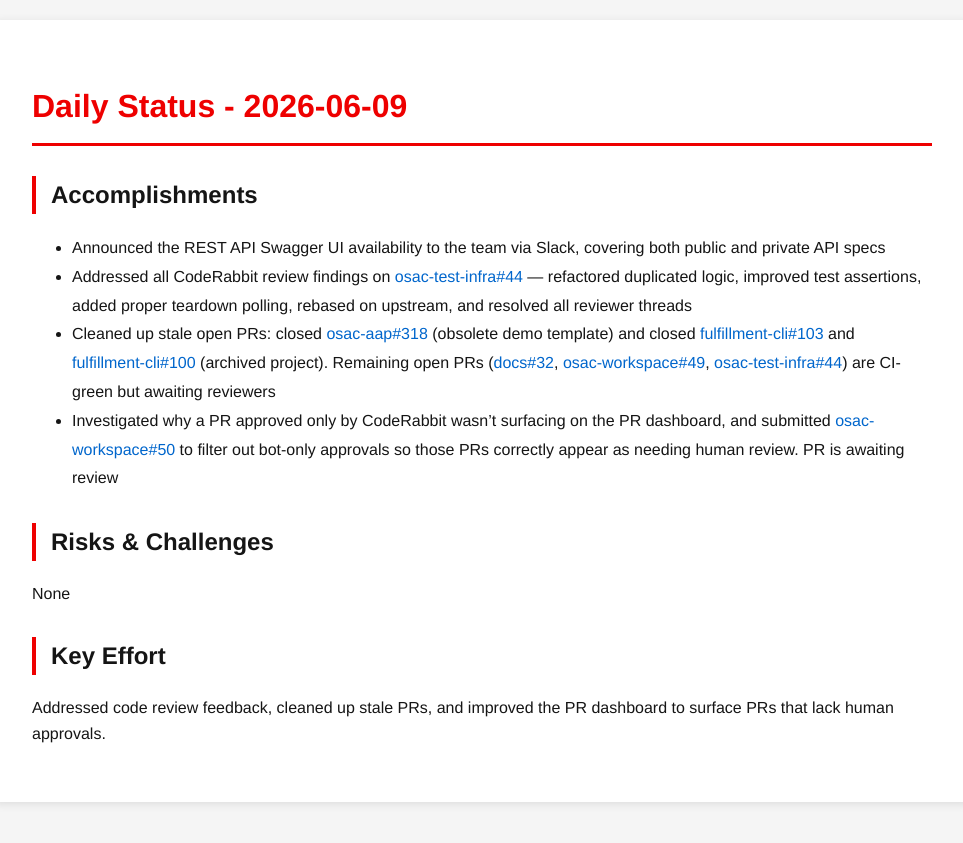
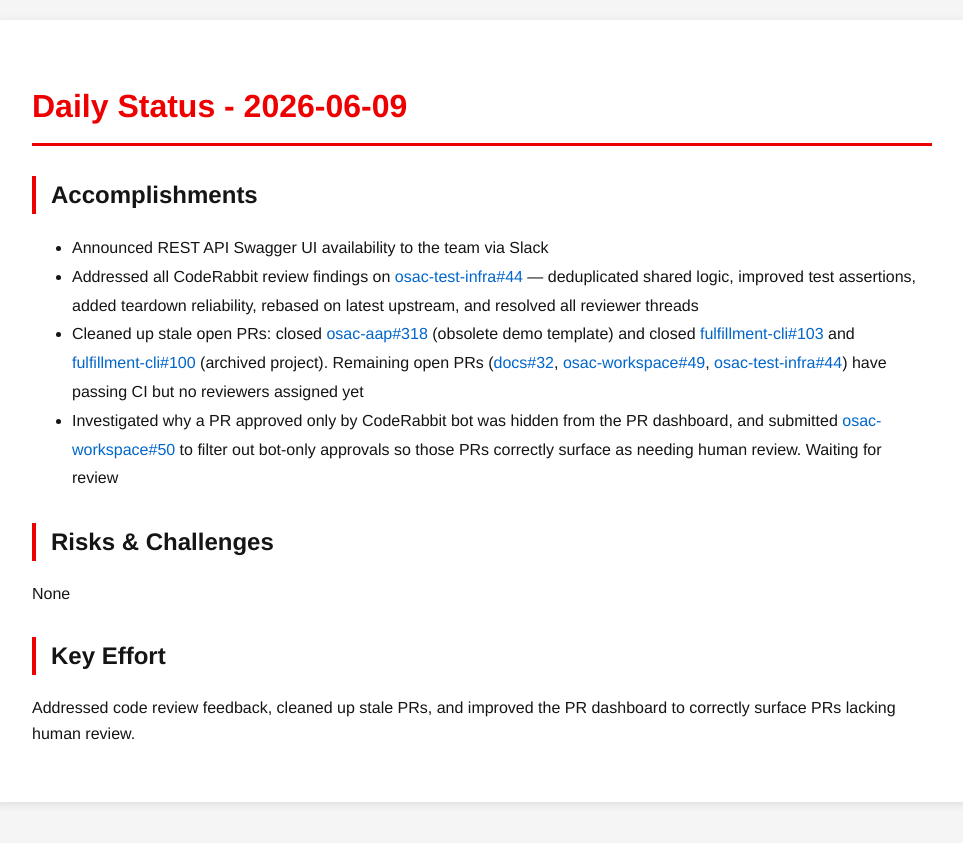
Before and after one commit to tzvatot/daily-status, a Jekyll site: the page built from 2026-06-09.md, in a window 1280 px wide. Shown: the top 843 px of the page, without its empty margins (158-1121 px from the left). Built offline with Jekyll 4.4.1, drawn with Linux system fonts in a browser that asks for light colours.

Commit message:
Daily status update - 2026-06-09

```diff
--- a/2026-06-09.md
+++ b/2026-06-09.md
@@ -7,13 +7,13 @@
 # Daily Status - 2026-06-09
 
 ## Accomplishments
-- Announced the REST API Swagger UI availability to the team via Slack, covering both public and private API specs
-- Addressed all CodeRabbit review findings on [osac-test-infra#44](https://github.com/osac-project/osac-test-infra/pull/44) — refactored duplicated logic, improved test assertions, added proper teardown polling, rebased on upstream, and resolved all reviewer threads
-- Cleaned up stale open PRs: closed [osac-aap#318](https://github.com/osac-project/osac-aap/pull/318) (obsolete demo template) and closed [fulfillment-cli#103](https://github.com/osac-project/fulfillment-cli/pull/103) and [fulfillment-cli#100](https://github.com/osac-project/fulfillment-cli/pull/100) (archived project). Remaining open PRs ([docs#32](https://github.com/osac-project/docs/pull/32), [osac-workspace#49](https://github.com/osac-project/osac-workspace/pull/49), [osac-test-infra#44](https://github.com/osac-project/osac-test-infra/pull/44)) are CI-green but awaiting reviewers
-- Investigated why a PR approved only by CodeRabbit wasn't surfacing on the PR dashboard, and submitted [osac-workspace#50](https://github.com/osac-project/osac-workspace/pull/50) to filter out bot-only approvals so those PRs correctly appear as needing human review. PR is awaiting review
+- Announced REST API Swagger UI availability to the team via Slack
+- Addressed all CodeRabbit review findings on [osac-test-infra#44](https://github.com/osac-project/osac-test-infra/pull/44) — deduplicated shared logic, improved test assertions, added teardown reliability, rebased on latest upstream, and resolved all reviewer threads
+- Cleaned up stale open PRs: closed [osac-aap#318](https://github.com/osac-project/osac-aap/pull/318) (obsolete demo template) and closed [fulfillment-cli#103](https://github.com/osac-project/fulfillment-cli/pull/103) and [fulfillment-cli#100](https://github.com/osac-project/fulfillment-cli/pull/100) (archived project). Remaining open PRs ([docs#32](https://github.com/osac-project/docs/pull/32), [osac-workspace#49](https://github.com/osac-project/osac-workspace/pull/49), [osac-test-infra#44](https://github.com/osac-project/osac-test-infra/pull/44)) have passing CI but no reviewers assigned yet
+- Investigated why a PR approved only by CodeRabbit bot was hidden from the PR dashboard, and submitted [osac-workspace#50](https://github.com/osac-project/osac-workspace/pull/50) to filter out bot-only approvals so those PRs correctly surface as needing human review. Waiting for review
 
 ## Risks & Challenges
 None
 
 ## Key Effort
-Addressed code review feedback, cleaned up stale PRs, and improved the PR dashboard to surface PRs that lack human approvals.
+Addressed code review feedback, cleaned up stale PRs, and improved the PR dashboard to correctly surface PRs lacking human review.
```
